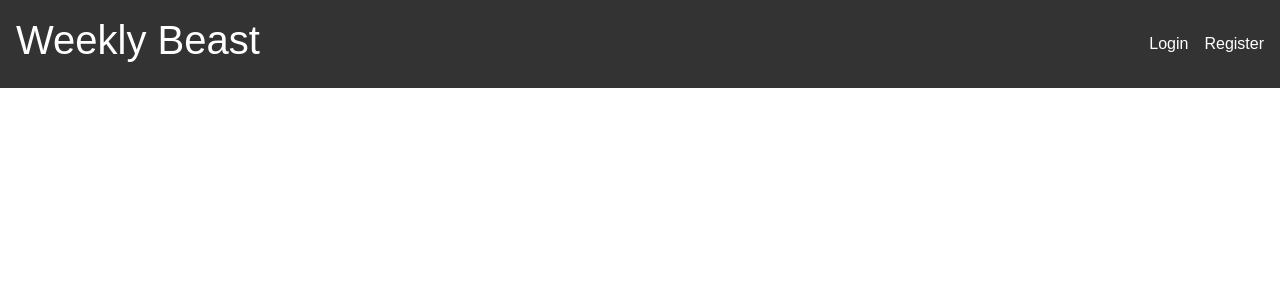
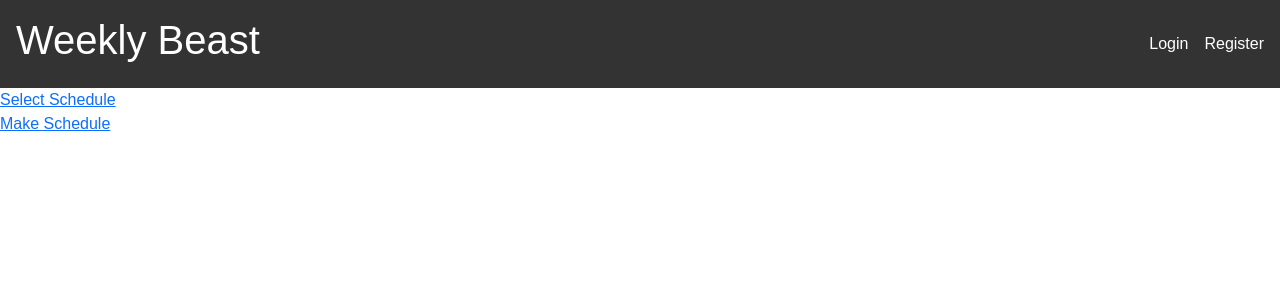
Before and after one commit to IsaacMardy/mealApp, a React (Create React App) app in the folder mealApp/: page /SelectSchedule in a window 1280 px wide. Shown: the top 300 px of the page. Built offline with nearby package versions, Linux system fonts and the light colour scheme; the HTML template or start-up script is replaced by a standard one.

Commit message:
working on display schedule

```diff
--- a/mealApp/src/App.js
+++ b/mealApp/src/App.js
@@ -7,6 +7,7 @@ import Home from './Components/Home';
 import InputMeals from './Components/InputMeals';
 import DisplayMeals from './Components/DisplayMeals';
 import DisplaySCedule from './Components/DisplaySchedule';
+import SelectSchedule from './Components/SelectSchedule';
 
 
 function App() {
@@ -23,6 +24,7 @@ function App() {
           <Route path="/InputMeal" element={<InputMeals/>}/>
           <Route path="/DisplayMeals" element={<DisplayMeals/>}/>
           <Route path="/DisplayScedule" element={<DisplaySCedule/>}/>
+          <Route path="/SelectSchedule" element={<SelectSchedule/>}/>
         </Routes>
       </BrowserRouter>
     </div>
--- a/mealApp/src/Components/DisplaySchedule.js
+++ b/mealApp/src/Components/DisplaySchedule.js
@@ -1,8 +1,25 @@
-import React, { useState } from 'react';
+import React, { useState, useEffect } from 'react';
 
 function DisplaySCedule() {
 
-    const [schedule, setSchedule] = useState([]); // State to hold fetched meals
+    // const [schedule, setSchedule] = useState([]); // State to hold fetched meals
+    const [mealList, setMealList] = useState([]);
+
+    useEffect(() => {
+        const meals = {breakFast:{}, lunch:{}, dinner:{}}
+        const days = {
+            Sunday: meals,
+            Monday: meals,
+            Tuesday: meals,
+            Wednesday: meals,
+            Thursday: meals,
+            Friday: meals,
+            Saturday: meals
+        };
+
+        setMealList(days)
+        console.log(days)
+    },[])
 
     return (
         <div>
@@ -23,12 +40,6 @@ function DisplaySCedule() {
                         <td></td>
                         <td></td>
                     </tr>
-                    <tr>
-                        <td>Sunday Lunch</td>
-                        <td></td>
-                        <td></td>
-                        <td></td>
-                    </tr>
                 </tbody>
             </table>
         </div>
--- a/mealApp/src/Components/NavBar.js
+++ b/mealApp/src/Components/NavBar.js
@@ -39,7 +39,7 @@ function NavBar() {
               <Link to="/DisplayMeals">See Selection</Link>
             </li>
             <li>
-              <Link to="/DisplayScedule">See Schedule</Link>
+              <Link to="/SelectSchedule">Select Schedule</Link>
             </li>
             <li>
               <Link onClick={logOut}>Log Out</Link>
--- /dev/null
+++ b/mealApp/src/Components/SelectSchedule.js
@@ -0,0 +1,15 @@
+import { Link } from "react-router-dom";
+
+function SelectSchedule() {
+
+    return (
+        <div>
+            <Link>Select Schedule</Link>
+            <br></br>
+            <Link to="/DisplayScedule">Make Schedule</Link>
+        </div>
+    )
+
+}
+
+export default SelectSchedule;
```
